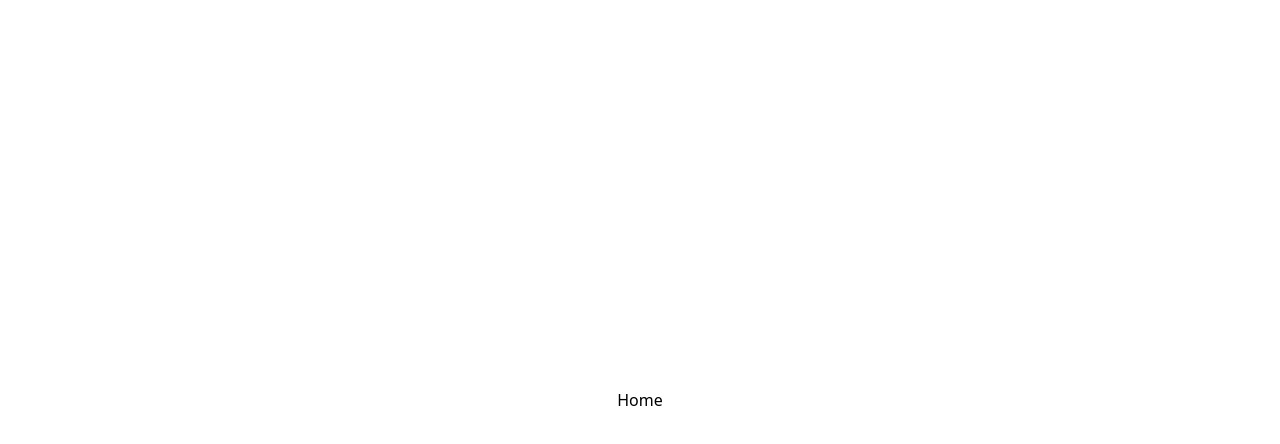
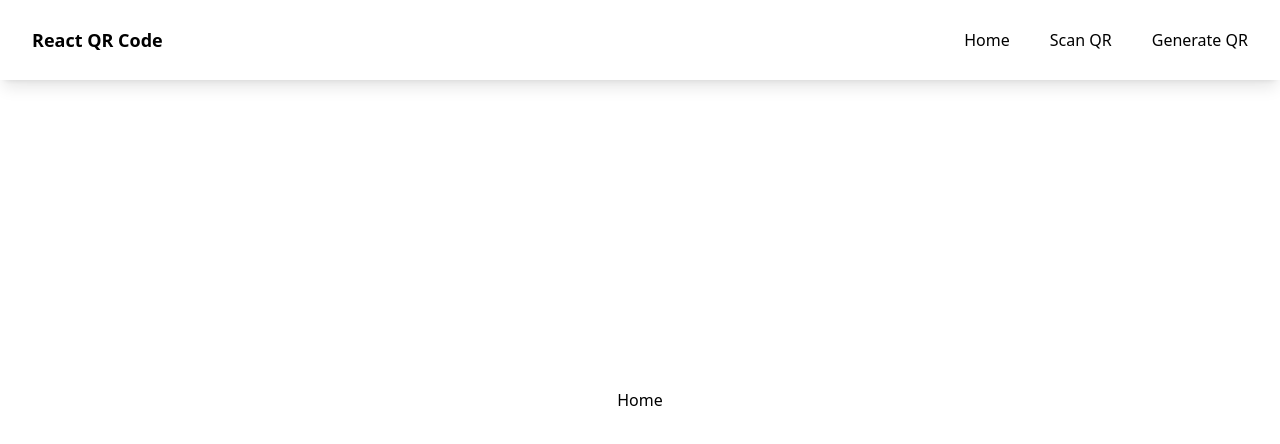
Before and after one commit to sugiartofahmi/react-qrcode, a React (Vite) app: page / in a window 1280 px wide. Shown: the top 444 px of the page. Built offline with nearby package versions, Linux system fonts and the light colour scheme.

Commit message:
Fahmi Sugiarto | Add Navbar

```diff
--- a/package.json
+++ b/package.json
@@ -11,6 +11,7 @@
   "dependencies": {
     "react": "^18.2.0",
     "react-dom": "^18.2.0",
+    "react-icons": "^4.7.1",
     "react-router-dom": "^6.8.1"
   },
   "devDependencies": {
--- a/src/App.jsx
+++ b/src/App.jsx
@@ -1,12 +1,7 @@
 import Router from "./router";
 import { RouterProvider } from "react-router-dom";
-import MainLayout from "./layouts/MainLayout";
 function App() {
-  return (
-    <MainLayout>
-      <RouterProvider router={Router} />
-    </MainLayout>
-  );
+  return <RouterProvider router={Router} />;
 }
 
 export default App;
--- a/src/components/Navbar/index.jsx
+++ b/src/components/Navbar/index.jsx
@@ -0,0 +1,98 @@
+import { Link } from "react-router-dom";
+import { useState } from "react";
+import { GiHamburgerMenu } from "react-icons/gi";
+
+const Navbar = () => {
+  const [valid, setValid] = useState(false);
+
+  return (
+    <header className="pb-6 bg-white shadow-lg fixed w-full  lg:pb-0">
+      <div className="px-4 mx-auto max-w-7xl sm:px-6 lg:px-8">
+        <nav className="flex items-center justify-between h-16 lg:h-20">
+          <div className="flex-shrink-0">
+            <h1 className="text-lg font-bold text-black">React QR Code</h1>
+          </div>
+
+          <button
+            onClick={() => setValid(!valid)}
+            type="button"
+            className="inline-flex p-2 text-black transition-all duration-200 rounded-md lg:hidden focus:bg-gray-100 hover:bg-gray-100"
+          >
+            <GiHamburgerMenu size={20} />
+          </button>
+
+          <div className="hidden lg:flex lg:items-center lg:ml-auto lg:space-x-10">
+            <Link to="/">
+              <h1 className="text-base font-medium text-black transition-all duration-200 hover:text-blue-600 focus:text-blue-600">
+                Home
+              </h1>
+            </Link>
+            <Link to="/scan">
+              <h1 className="text-base font-medium text-black transition-all duration-200 hover:text-blue-600 focus:text-blue-600">
+                Scan QR
+              </h1>
+            </Link>
+            <Link to="/generate">
+              <h1 className="text-base font-medium text-black transition-all duration-200 hover:text-blue-600 focus:text-blue-600">
+                Generate QR
+              </h1>
+            </Link>
+          </div>
+        </nav>
+
+        {valid && (
+          <nav className="pt-4 pb-6 bg-white border border-gray-200 rounded-md shadow-md lg:hidden">
+            <div className="flow-root">
+              <div className="flex flex-col px-6 -my-2 space-y-1">
+                <a
+                  href="#"
+                  title=""
+                  className="inline-flex py-2 text-base font-medium text-black transition-all duration-200 hover:text-blue-600 focus:text-blue-600"
+                >
+                  Features
+                </a>
+
+                <a
+                  href="#"
+                  title=""
+                  className="inline-flex py-2 text-base font-medium text-black transition-all duration-200 hover:text-blue-600 focus:text-blue-600"
+                >
+                  Solutions
+                </a>
+
+                <a
+                  href="#"
+                  title=""
+                  className="inline-flex py-2 text-base font-medium text-black transition-all duration-200 hover:text-blue-600 focus:text-blue-600"
+                >
+                  Resources
+                </a>
+
+                <a
+                  href="#"
+                  title=""
+                  className="inline-flex py-2 text-base font-medium text-black transition-all duration-200 hover:text-blue-600 focus:text-blue-600"
+                >
+                  Pricing
+                </a>
+              </div>
+            </div>
+
+            <div className="px-6 mt-6">
+              <a
+                href="#"
+                title=""
+                className="inline-flex justify-center px-4 py-3 text-base font-semibold text-white transition-all duration-200 bg-blue-600 border border-transparent rounded-md tems-center hover:bg-blue-700 focus:bg-blue-700"
+                role="button"
+              >
+                Get started now
+              </a>
+            </div>
+          </nav>
+        )}
+      </div>
+    </header>
+  );
+};
+
+export default Navbar;
--- a/src/layouts/MainLayout/index.jsx
+++ b/src/layouts/MainLayout/index.jsx
@@ -1,4 +1,10 @@
+import Navbar from "../../components/Navbar";
 const MainLayout = ({ children }) => {
-  return <main className="w-full h-full flex flex-col">{children}</main>;
+  return (
+    <main className="w-full h-full flex flex-col">
+      <Navbar />
+      {children}
+    </main>
+  );
 };
 export default MainLayout;
--- a/src/pages/GenerateQR/index.jsx
+++ b/src/pages/GenerateQR/index.jsx
@@ -1,9 +1,12 @@
+import MainLayout from "../../layouts/MainLayout";
 import ContentLayout from "../../layouts/ContentLayout";
 const GenerateQR = () => {
   return (
-    <ContentLayout>
-      <h1>Generate QR</h1>
-    </ContentLayout>
+    <MainLayout>
+      <ContentLayout>
+        <h1>Generate QR</h1>
+      </ContentLayout>
+    </MainLayout>
   );
 };
 export default GenerateQR;
--- a/src/pages/Home/index.jsx
+++ b/src/pages/Home/index.jsx
@@ -1,9 +1,12 @@
+import MainLayout from "../../layouts/MainLayout";
 import ContentLayout from "../../layouts/ContentLayout";
 const Home = () => {
   return (
-    <ContentLayout>
-      <h1>Home</h1>
-    </ContentLayout>
+    <MainLayout>
+      <ContentLayout>
+        <h1>Home</h1>
+      </ContentLayout>
+    </MainLayout>
   );
 };
 export default Home;
--- a/src/pages/ScanQR/index.jsx
+++ b/src/pages/ScanQR/index.jsx
@@ -1,9 +1,12 @@
+import MainLayout from "../../layouts/MainLayout";
 import ContentLayout from "../../layouts/ContentLayout";
 const ScanQR = () => {
   return (
-    <ContentLayout>
-      <h1>Scan QR</h1>
-    </ContentLayout>
+    <MainLayout>
+      <ContentLayout>
+        <h1>Scan QR</h1>
+      </ContentLayout>
+    </MainLayout>
   );
 };
 export default ScanQR;
```
Also changed, not shown: 1 other file (tests, documents, lock files or other folders).
